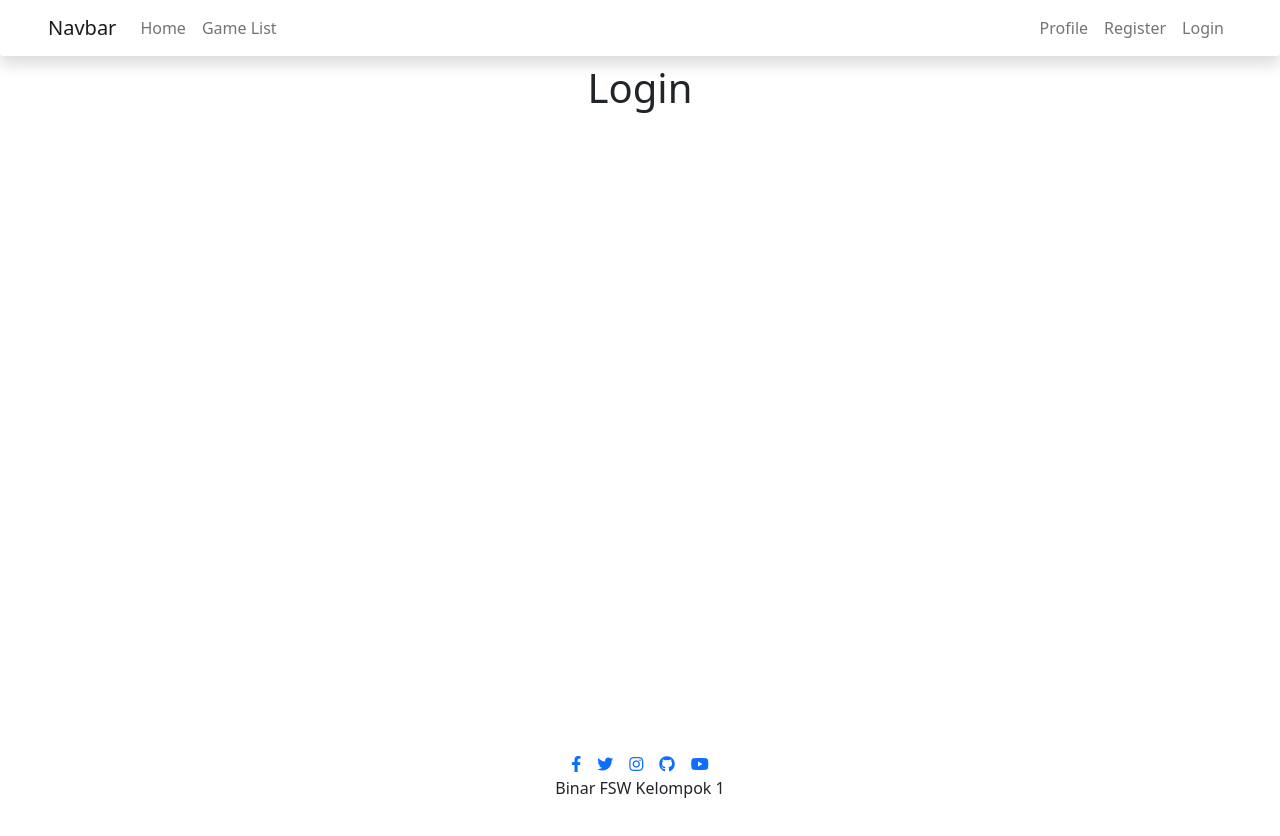
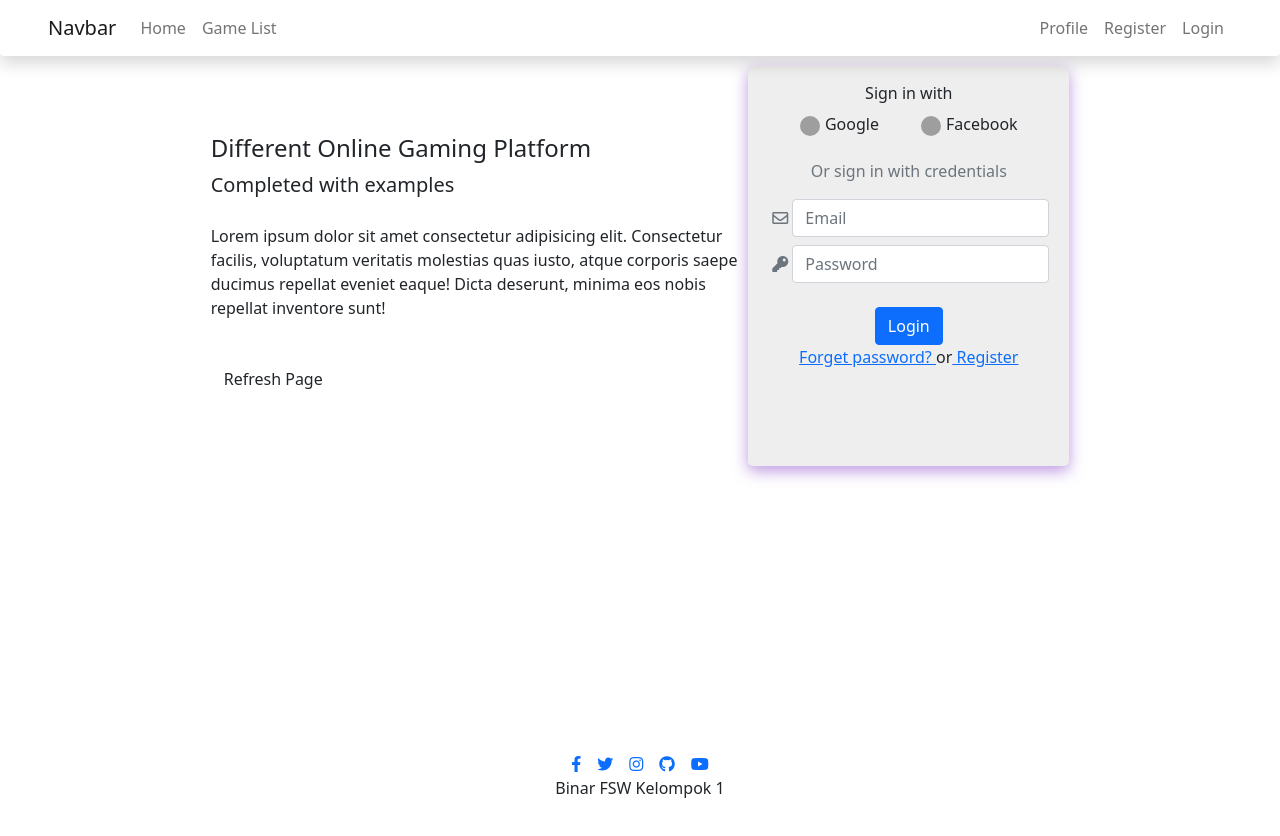
Before and after one commit to Athalia8/testing, a Next.js app: page /auth/login in a window 1280 px wide. Shown: the top 836 px of the page. Before the commit the page ends 800 px from the top, so only its background shows below. Built offline with nearby package versions, Linux system fonts and the light colour scheme; grey boxes are pictures that could not be loaded.

Commit message:
create register & login psge

```diff
--- /dev/null
+++ b/components/auth/Auth.module.css
@@ -0,0 +1,83 @@
+@import url('https://fonts.googleapis.com/css2?family=Poppins:wght@300;400;500;600;700;800;900&display=swap');
+
+
+.component {
+  min-height: 100vh;
+  /* background: linear-gradient(135deg, #8C9EFF, #9320ff, #d09eff) */
+}
+.component::-webkit-scrollbar {
+  display: none
+}
+.container {
+    margin: 50px auto
+
+}
+.content {
+  max-width: 42%;
+}
+.btn_img {
+  width: 20px;
+  height: 20px;
+  border-radius: 50%;
+  margin-right: 5px;
+}
+
+@keyframes flying {
+    0% {
+        bottom: -100px;
+        transform: translateX(0)
+    }
+
+    50% {
+        transform: translateX(100px)
+    }
+
+    100% {
+        bottom: 1080px;
+        transform: translateX(-250px)
+    }
+}
+
+.btn {
+    border: none;
+    box-shadow: 0 2px 3px #505050b0;
+    text-transform: uppercase;
+    font-size: 0.9rem;
+    font-weight: 500;
+    letter-spacing: 1.3px;
+    background-color: #fff
+
+}
+
+.form_card {
+    height: 100%;
+    padding: 15px 20px;
+    background-color: #eeeeee;
+    min-width: 320px;
+    max-width: 400px;
+    height: 400px;
+    border: none;
+    overflow: hidden;
+    border-radius: 5px;
+    box-shadow: 0 5px 15px #975ccfa1
+}
+
+
+@media (max-width: 767.5px) {
+    .content {
+        max-width: 100%;
+        margin-bottom: 30px;
+        padding: 15px;
+        margin-right: 0px
+    }
+    .card {
+        margin-left: 0
+    }
+
+}
+
+@media (max-width: 550px) {
+    .content {
+        display: none;
+    }
+}
--- /dev/null
+++ b/components/auth/Content.js
@@ -0,0 +1,18 @@
+import styles from './Auth.module.css'
+
+export default function Content() {
+  return (
+    <div className={styles.content}>
+      <div className="h4">Different Online Gaming Platform </div>
+      <div className="fs-5 text-grey">
+        Completed with examples
+      </div>
+      <div className="text my-4 text-grey">
+        Lorem ipsum dolor sit amet consectetur adipisicing elit. Consectetur facilis, voluptatum veritatis molestias quas iusto, atque corporis saepe ducimus repellat eveniet eaque! Dicta deserunt, minima eos nobis repellat inventore sunt!
+      </div>
+      <div className="d-flex align-items-center pt-3 mt-4">
+        <div className="btn btn-default">Refresh Page</div>
+      </div>
+    </div>
+  );
+}
--- /dev/null
+++ b/components/auth/FormLogin.js
@@ -0,0 +1,37 @@
+import Link from "next/link";
+
+export default function FormLogin() {
+  return (
+    <div>
+      <div className="card-form">
+        <p className="text-center text-muted fs-08 mt-3">Or sign in with credentials</p>
+        <div className="d-flex align-items-center mb-2">
+          <span className="far fa-envelope text-muted mx-1" />
+          <input
+            type="email"
+            placeholder="Email"
+            className="form-control"
+            required
+          />
+        </div>
+        <div className="d-flex align-items-center mb-2">
+          <span className="fas fa-key text-muted mx-1" />
+          <input
+            type="password"
+            placeholder="Password"
+            className="form-control"
+            required
+          />
+        </div>
+        <div className="d-flex justify-content-center">
+          <button className="btn btn-primary mt-3">Login</button>
+        </div>
+        <div class="text-center fs-6">
+          <Link href="#"><a>Forget password? </a></Link>
+          or
+          <Link href="/register"><a> Register</a></Link>
+        </div>
+      </div>
+    </div>
+  )
+}
--- /dev/null
+++ b/components/auth/SignFacebook.js
@@ -0,0 +1,16 @@
+import styles from './Auth.module.css'
+
+export default function SignFacebook() {
+  return (
+    <div>
+      <div className="btn mx-2">
+        <img
+          src="https://www.freepnglogos.com/uploads/facebook-logo-icon/facebook-logo-clipart-flat-facebook-logo-png-icon-circle-22.png"
+          alt=""
+          className={styles.btn_img}
+        />
+        <span>Facebook</span>
+      </div>
+    </div>
+  );
+}
--- /dev/null
+++ b/components/auth/SignGoogle.js
@@ -0,0 +1,16 @@
+import styles from './Auth.module.css'
+
+export default function SignGoogle() {
+  return (
+    <div>
+      <div className="btn mx-2">
+        <img
+          src="https://www.freepnglogos.com/uploads/google-logo-png/google-logo-png-suite-everything-you-need-know-about-google-newest-0.png"
+          alt=""
+          className={styles.btn_img}
+        />
+        <span>Google</span>
+      </div>
+    </div>
+  );
+}
--- a/components/layouts/NavbarComponent.js
+++ b/components/layouts/NavbarComponent.js
@@ -32,12 +32,12 @@ export default function NavbarComponent() {
                   </Link>
                 </li>
                 <li className="nav-item">
-                  <Link href="/auth/register">
+                  <Link href=" /register">
                     <a className="nav-link">Register</a>
                   </Link>
                 </li>
                 <li className="nav-item">
-                  <Link href="/auth/login">
+                  <Link href="/login">
                     <a className="nav-link">Login</a>
                   </Link>
                 </li>
--- a/next.config.js
+++ b/next.config.js
@@ -4,12 +4,12 @@ module.exports = {
   async rewrites() {
     return [
       {
-        source: '/auth/login',
-        destination: '/login',
+        source: '/login',
+        destination: '/auth/login',
       },
       {
-        source: '/auth/register',
-        destination: '/register',
+        source: '/register',
+        destination: '/auth/register',
       },
     ]
   },
--- a/pages/auth/login.js
+++ b/pages/auth/login.js
@@ -1,13 +1,32 @@
 import Layout from "../../components/layouts/Layout";
+import styles from '../../components/auth/Auth.module.css'
+import FormLogin from "../../components/auth/FormLogin";
+import SignFacebook from "../../components/auth/SignFacebook";
+import SignGoogle from "../../components/auth/SignGoogle";
+import Content from "../../components/auth/Content";
 
 export default function Login() {
   return (
-    <div>
-      <Layout title="Login">
-        <div className="text-center">
-          <h1>Login</h1>
+    <Layout title="Login">
+      <div className={styles.component}>
+        <div className={styles.container}>
+          <div className="d-flex justify-content-center align-items-center flex-wrap">
+            <Content />
+            <div className={styles.form_card}>
+              <div>
+                <div className="card-head">
+                  <p className="m-0 text-center fs-08">Sign in with</p>
+                  <div className="d-flex align-items-center justify-content-center">
+                    <SignGoogle />
+                    <SignFacebook />
+                  </div>
+                </div>
+                <FormLogin />
+              </div>
+            </div>
+          </div>
         </div>
-      </Layout>
-    </div>
+      </div>
+    </Layout>
   );
 }
```
Also changed, not shown: components/auth/FormRegister.js (added, +43 -0 lines), pages/auth/register.js (+25 -6 lines), 1 other file (tests, documents, lock files or other folders).
